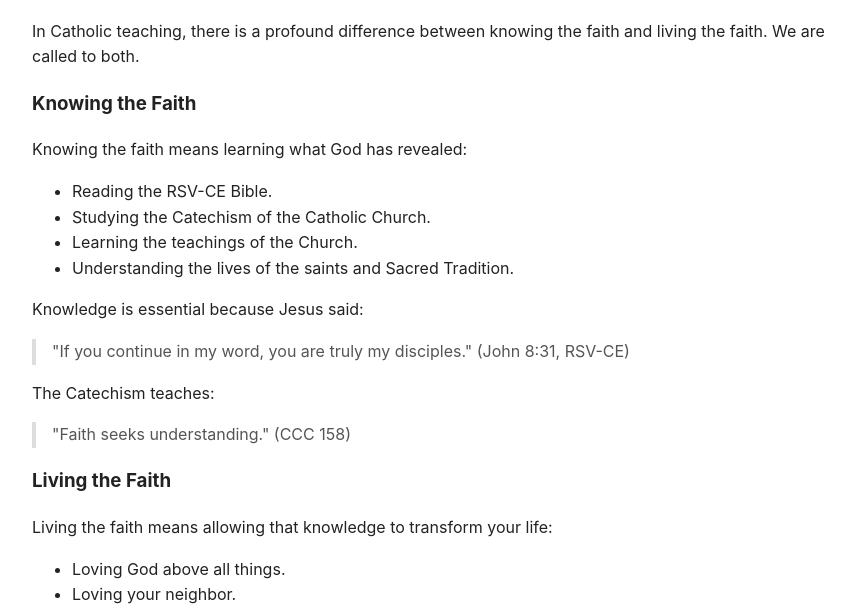
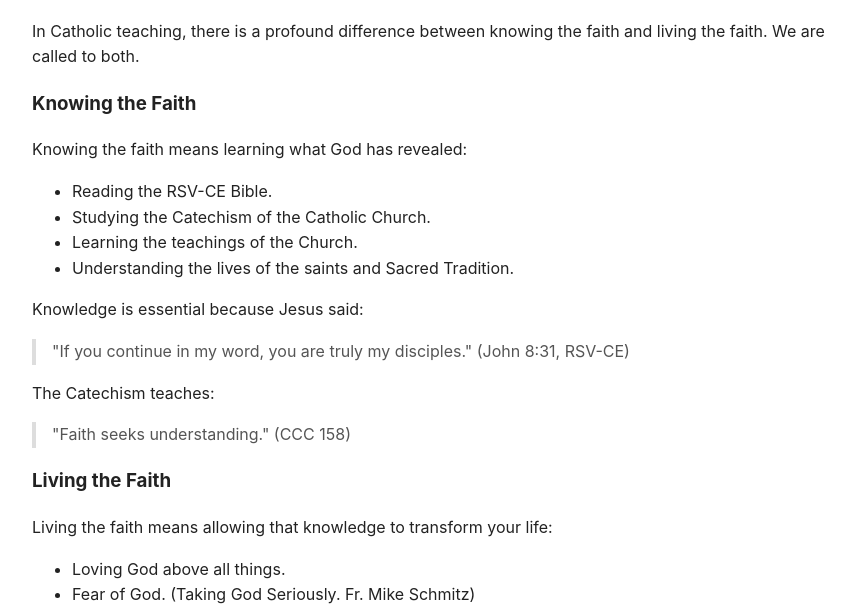
Before and after one commit to mr-billyu/Sept_2026, a plain HTML site: page KnowingVsLiving.html in a window 1280 px wide. Shown: the part 192-800 px from the top of the page, without its empty margins (208-1063 px from the left). Drawn offline with Linux system fonts and the light colour scheme.

Commit message:
Changes to be committed: 	modified:   KnowingVsLiving.html Added definition for Fear of God

```diff
--- a/KnowingVsLiving.html
+++ b/KnowingVsLiving.html
@@ -88,6 +88,7 @@
 <p>Living the faith means allowing that knowledge to transform your life:</p>
 <ul>
 <li>Loving God above all things.</li>
+<li>Fear of God. (Taking God Seriously. Fr. Mike Schmitz)</li>
 <li>Loving your neighbor.</li>
 <li>Praying daily.</li>
 <li>Receiving the sacraments worthily.</li>
```
